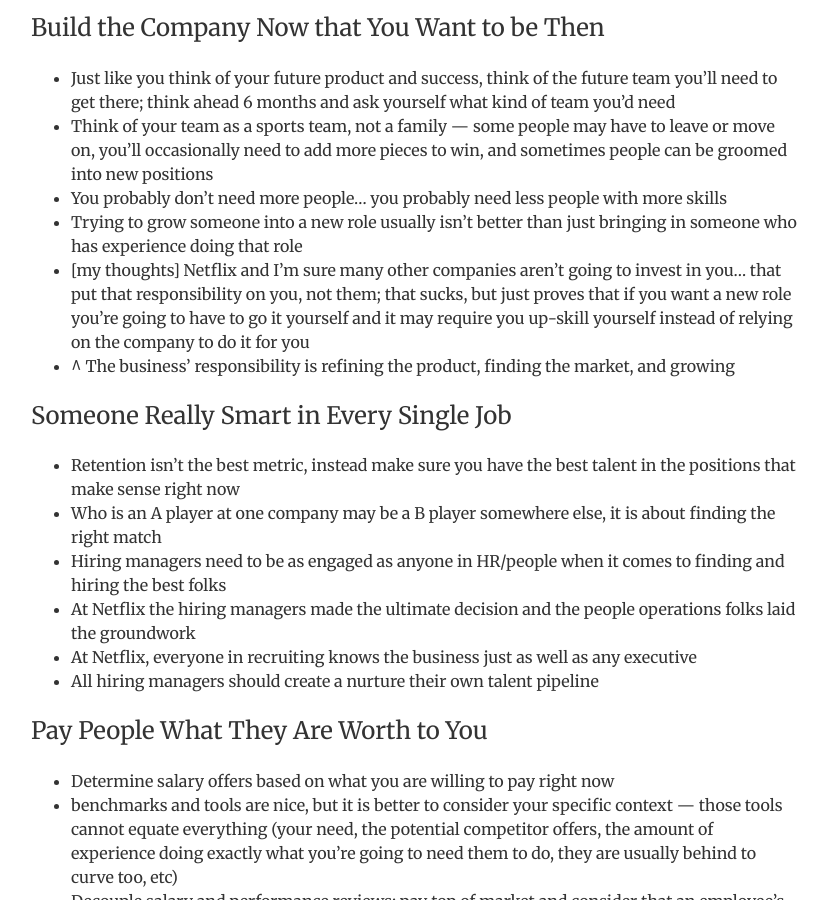
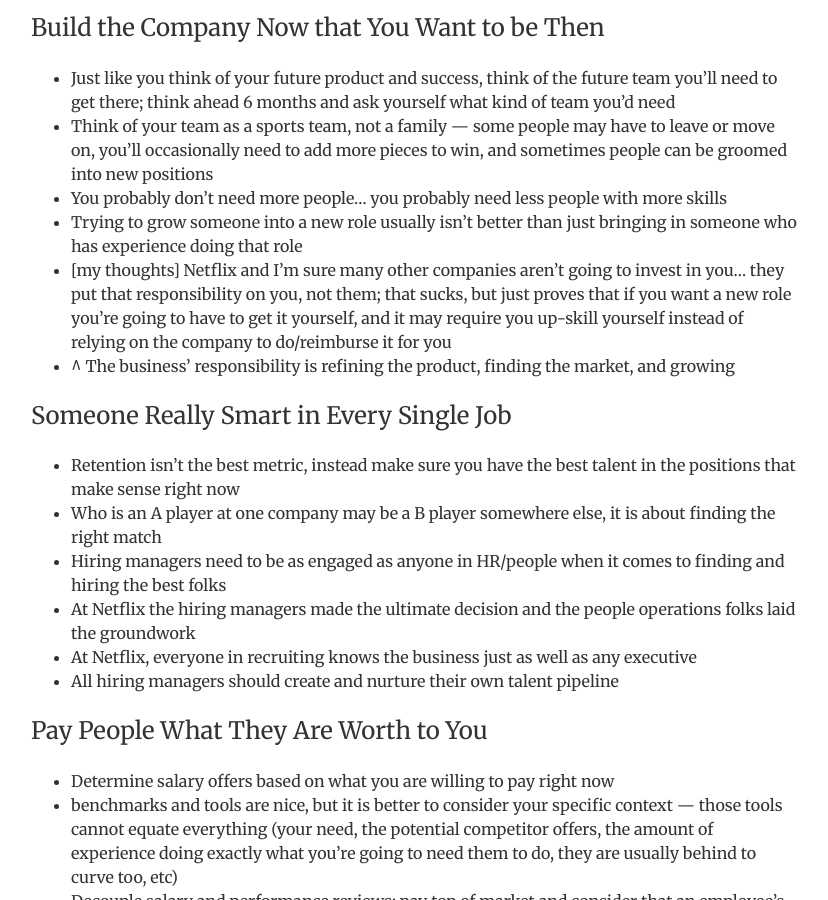
Before and after one commit to jarrodparkes/jarrodparkes.github.io, a Jekyll site: the page built from _posts/2019-02-10-powerful-culture-of-freedom-and-responsibility.md, in a window 1280 px wide and 900 px high, scrolled down 1549 px. Shown: the whole window, without its empty margins (225-1053 px from the left). Built offline with Jekyll 4.4.1, drawn with Linux system fonts in a browser that asks for light colours; some of the changed text lies outside the part shown.

Commit message:
fix some typos

```diff
--- a/_posts/2019-02-10-powerful-culture-of-freedom-and-responsibility.md
+++ b/_posts/2019-02-10-powerful-culture-of-freedom-and-responsibility.md
@@ -59,7 +59,7 @@ My Notes
 - Think of your team as a sports team, not a family — some people may have to leave or move on, you’ll occasionally need to add more pieces to win, and sometimes people can be groomed into new positions
 - You probably don’t need more people... you probably need less people with more skills
 - Trying to grow someone into a new role usually isn’t better than just bringing in someone who has experience doing that role
-- [my thoughts] Netflix and I’m sure many other companies aren’t going to invest in you... that put that responsibility on you, not them; that sucks, but just proves that if you want a new role you’re going to have to go it yourself and it may require you up-skill yourself instead of relying on the company to do it for you
+- [my thoughts] Netflix and I’m sure many other companies aren’t going to invest in you... they put that responsibility on you, not them; that sucks, but just proves that if you want a new role you’re going to have to get it yourself, and it may require you up-skill yourself instead of relying on the company to do/reimburse it for you
 - ^ The business’ responsibility is refining the product, finding the market, and growing
 
 ## Someone Really Smart in Every Single Job
@@ -69,7 +69,7 @@ My Notes
 - Hiring managers need to be as engaged as anyone in HR/people when it comes to finding and hiring the best folks
 - At Netflix the hiring managers made the ultimate decision and the people operations folks laid the groundwork
 - At Netflix, everyone in recruiting knows the business just as well as any executive
-- All hiring managers should create a nurture their own talent pipeline
+- All hiring managers should create and nurture their own talent pipeline
 
 ## Pay People What They Are Worth to You
 
```
Also changed, not shown: other parts of _posts/2019-02-10-powerful-culture-of-freedom-and-responsibility.md (+3 -3 lines), _posts/2018-08-04-measure-what-matters.md (+3 -0 lines), _posts/2018-11-20-sprint-how-to-solve-big-problems.md (+1 -1 lines).
